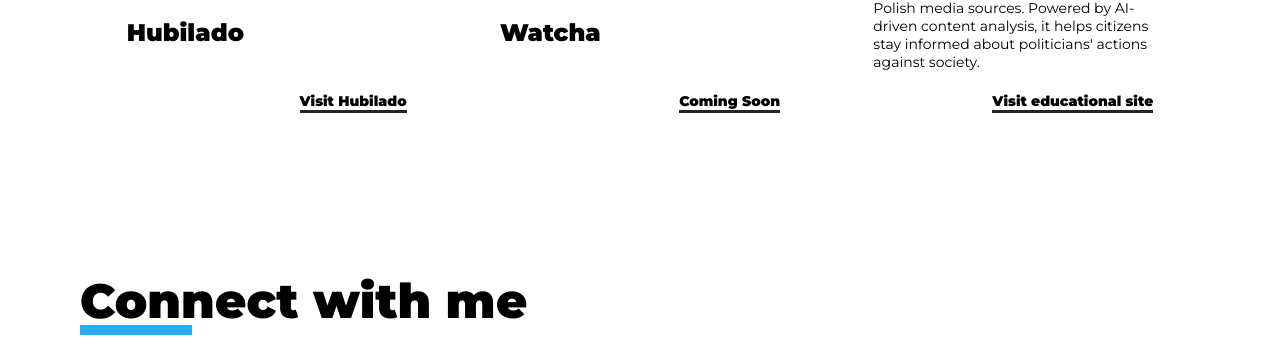
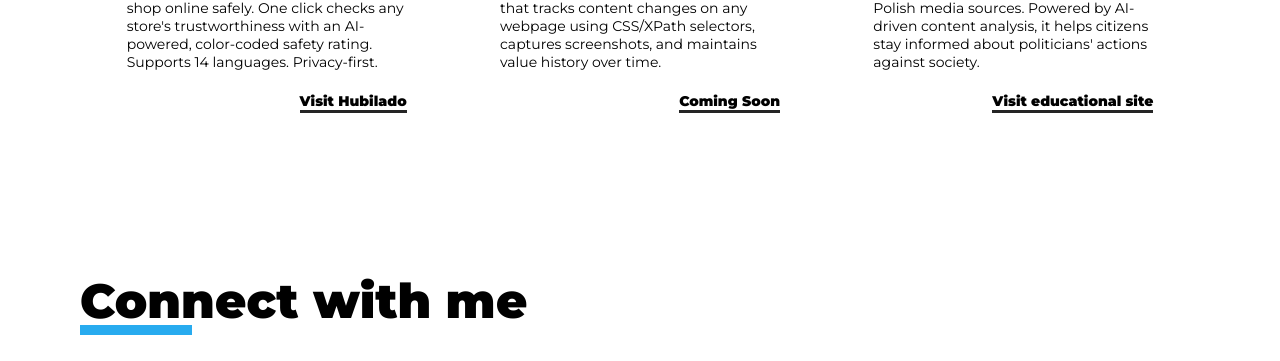
Before and after one commit to pkolawa/pkolawa.github.io, a website: page index.html in a window 1280 px wide. Shown: the part 3012-3373 px from the top of the page. Drawn offline with Linux system fonts and the light colour scheme.

Commit message:
adding descriptions

```diff
--- a/index.html
+++ b/index.html
@@ -258,13 +258,13 @@
 				<div class="field__overview-container flex--item">
 					<img src="./assets/img/hubilado_blue.webp" loading="lazy" class="fieldDetails__repo-thumbnail" alt="Pulsing Feed logo" />
 					<h3 class="field__overview-name">Hubilado</h3>
-					<p class="field__overview-description"></p>
+					<p class="field__overview-description"> Chrome extension that helps seniors shop online safely. One click checks any store's trustworthiness with an AI-powered, color-coded safety rating. Supports 14 languages. Privacy-first.</p>
 					<a href="https://hubilado.com" class="fieldDetails__repo-link" target="_blank" rel="noopener noreferrer">Visit Hubilado</a>
 				</div>
 				<div class="field__overview-container flex--item">
 					<img src="./assets/img/watcha_green.webp" loading="lazy" class="fieldDetails__repo-thumbnail" alt="Pulsing Feed logo" />
 					<h3 class="field__overview-name">Watcha</h3>
-					<p class="field__overview-description"></p>
+					<p class="field__overview-description">A web monitoring platform (still WIP) that tracks content changes on any webpage using CSS/XPath selectors, captures screenshots, and maintains value history over time.</p>
 					<a href="#" class="fieldDetails__repo-link" target="_blank" rel="noopener noreferrer">Coming Soon</a>
 				</div>
 				<div class="field__overview-container flex--item">
```
